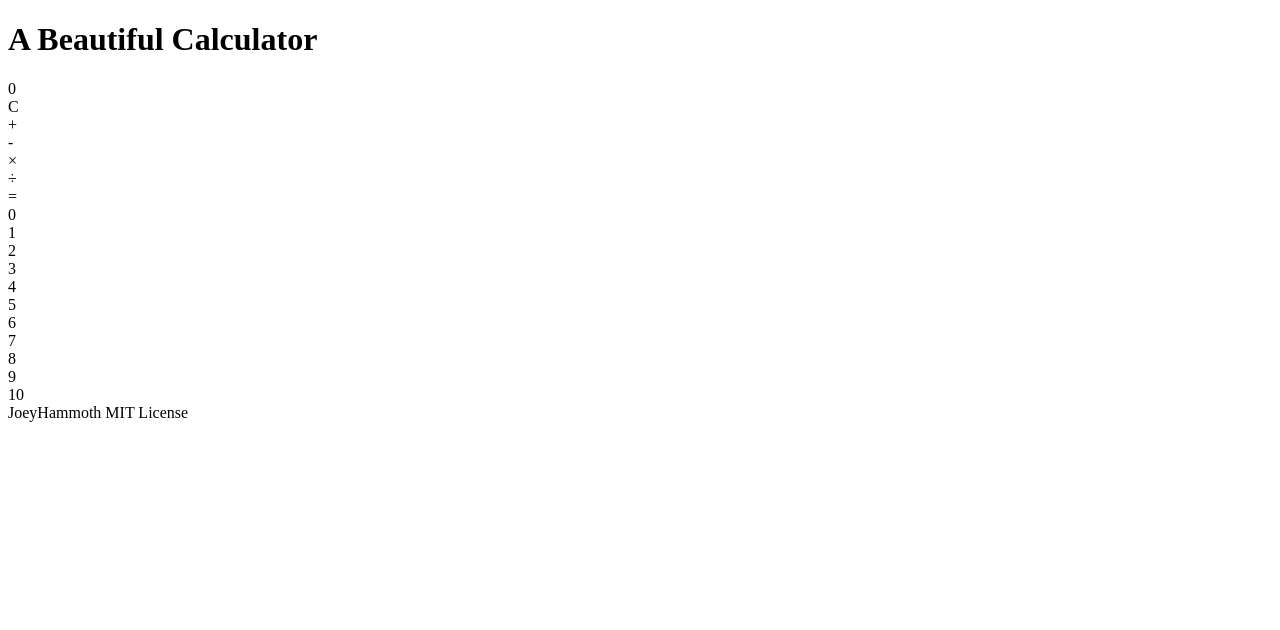
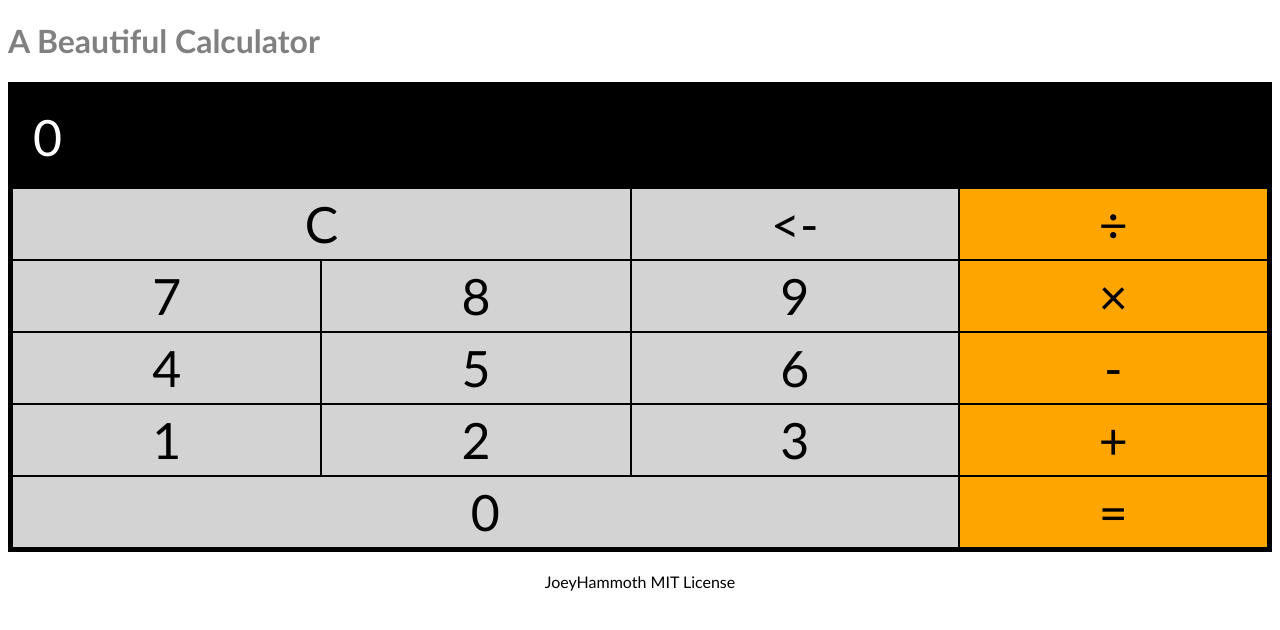
Before and after one commit to JoeyHammoth/simple-web-calculator, a plain HTML site: page index.html in a window 1280 px wide. Drawn offline with Linux system fonts and the light colour scheme.

Commit message:
Finished CSS

```diff
--- a/index.html
+++ b/index.html
@@ -11,7 +11,7 @@
         <div class="calculator">
             <div class="screen">0</div>
             <div id="but-c" class="normal-but">C</div>
-            <div id="but-back" class="normal-but"></div>
+            <div id="but-back" class="normal-but"><-</div>
             <div id="but-add" class="op-but">+</div>
             <div id="but-subtract" class="op-but">-</div>
             <div id="but-prod" class="op-but">×</div>
@@ -27,7 +27,6 @@
             <div id="but-7" class="normal-but">7</div>
             <div id="but-8" class="normal-but">8</div>
             <div id="but-9" class="normal-but">9</div>
-            <div id="but-10" class="normal-but">10</div>
         </div>
         <div class="copyright">JoeyHammoth MIT License</div>
     </body>
--- a/style.css
+++ b/style.css
@@ -0,0 +1,136 @@
+* {
+    font-family: 'Trebuchet MS', 'Lucida Sans Unicode', 'Lucida Grande', 'Lucida Sans', Arial, sans-serif;
+}
+
+h1 {
+    color: grey;
+    font-weight: 900;
+}
+
+.screen {
+    grid-area: header;
+    background-color: black;
+    padding: 20px;
+    color: white;
+    font-size: 50px;
+}
+
+.normal-but, .op-but {
+    font-size: 50px;
+    padding: 5px;
+    display: flex;
+    justify-content: center;
+}
+
+.normal-but {
+    background-color: lightgrey;
+}
+
+.normal-but:hover {
+    background-color: rgb(220, 220, 220);
+}
+
+.normal-but:active {
+    background-color: rgb(234, 234, 234);
+}
+
+.op-but {
+    background-color: orange;
+}
+
+.op-but:hover {
+    background-color: rgb(255, 205, 111);
+}
+
+.op-but:active {
+    background-color: rgb(255, 231, 185);
+}
+
+#but-c {
+    grid-area: clear;
+}
+
+#but-back {
+    grid-area: back;
+}
+
+#but-add {
+    grid-area: addition;
+}
+
+#but-subtract {
+    grid-area: subtraction;
+}
+
+#but-prod {
+    grid-area: prod;
+}
+
+#but-quotient {
+    grid-area: quotient;
+}
+
+#but-equal {
+    grid-area: equal;
+}
+
+#but-0 {
+    grid-area: zeros;
+}
+
+#but-1 {
+    grid-area: one;
+}
+
+#but-2 {
+    grid-area: two;
+}
+
+#but-3 {
+    grid-area: three;
+}
+
+#but-4 {
+    grid-area: four;
+}
+
+#but-5 {
+    grid-area: five;
+}
+
+#but-6 {
+    grid-area: six;
+}
+
+#but-7 {
+    grid-area: seven;
+}
+
+#but-8 {
+    grid-area: eight;
+}
+
+#but-9 {
+    grid-area: nine;
+}
+
+.calculator {
+    display: grid;
+    grid-template-areas:
+        "header header header header"
+        "clear clear back quotient"
+        "seven eight nine prod"
+        "four five six subtraction"
+        "one two three addition"
+        "zeros zeros zeros equal";
+    row-gap: 2px;
+    column-gap: 2px;
+    background-color: black;
+    border: black solid 5px
+}
+
+.copyright {
+    display: flex;
+    justify-content: center;
+    margin: 20px;
+}
```
